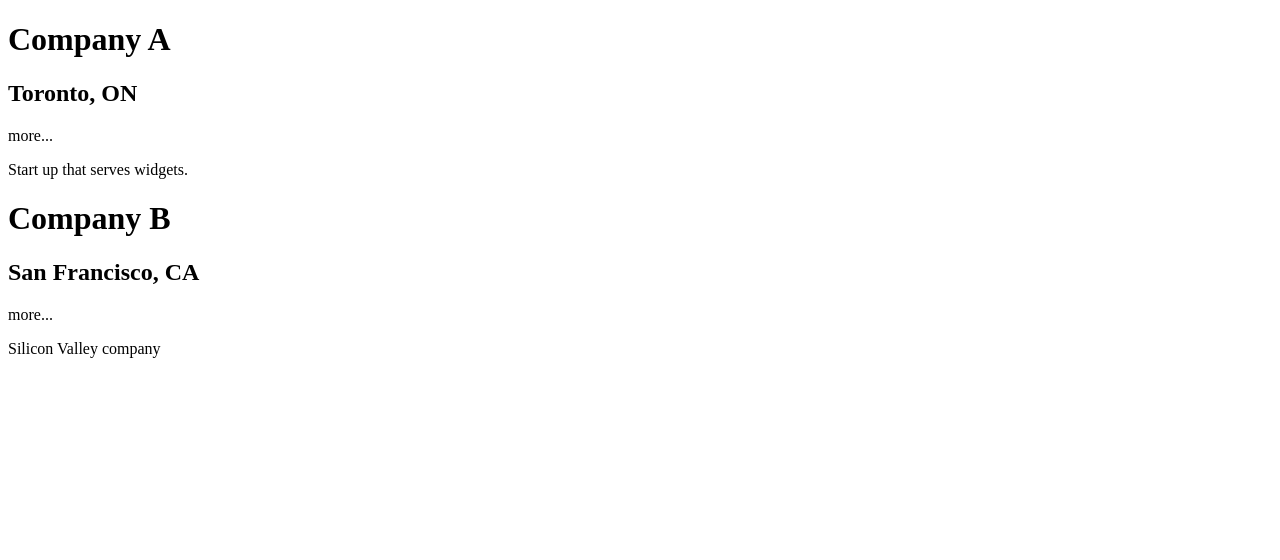
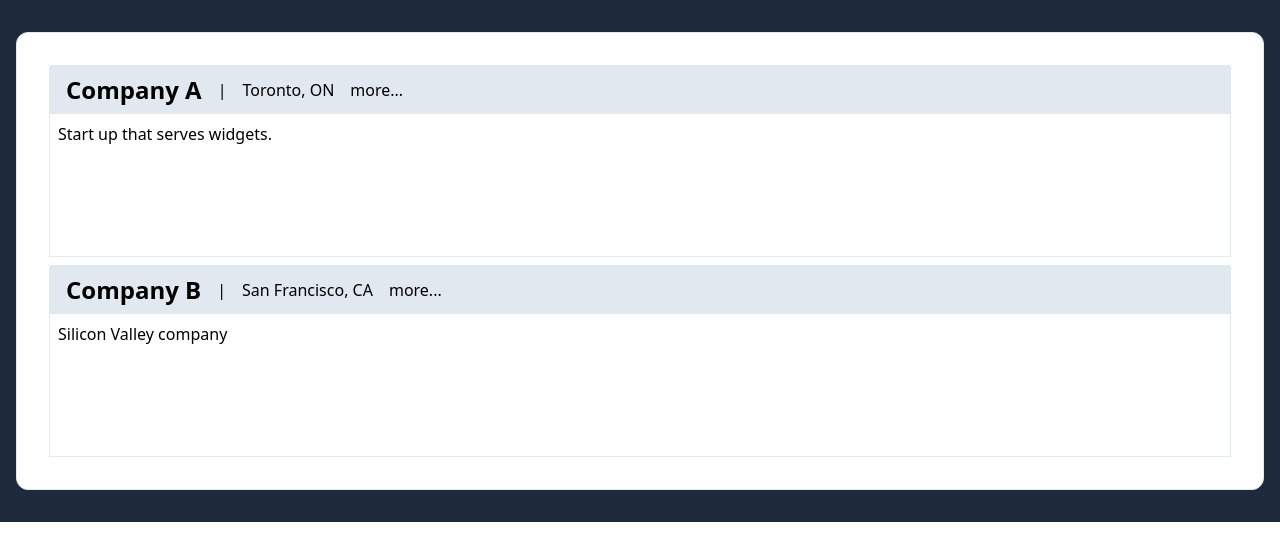
Before and after one commit to thedavidtran/clearbridge, a React (Create React App) app in the folder client/: page / in a window 1280 px wide. Shown: the top 560 px of the page. Built offline with nearby package versions, Linux system fonts and the light colour scheme.

Commit message:
Apply basic css

```diff
--- a/client/src/App.js
+++ b/client/src/App.js
@@ -4,7 +4,7 @@ import Company from "./pages/Company/Company";
 
 const App = () => {
   return (
-    <div className="App">
+    <div className="bg-slate-800 p-4 h-max">
       <BrowserRouter>
         <Routes>
           <Route path="/" element={<Company />} />
--- a/client/src/components/ui/Tile.js
+++ b/client/src/components/ui/Tile.js
@@ -10,13 +10,16 @@
  */
 const Tile = ({ caption, subCaption, description }) => {
   return (
-    <div>
-      <div>
-        <h1>{caption}</h1>
+    <div className="border border-slate-200 border-1 h-48">
+      <div className="h-12 p-2 bg-slate-200 flex items-center space-x-4">
+        <h1 className="text-2xl font-bold ml-2">{caption}</h1>
+        <p>|</p>
         <h2>{subCaption}</h2>
-        <div>more...</div>
+        <div className="float-right">more...</div>
       </div>
-      <p>{description}</p>
+      <div className="p-2 h-24 min-h-full">
+        <p>{description}</p>
+      </div>
     </div>
   );
 };
--- a/client/src/index.css
+++ b/client/src/index.css
@@ -0,0 +1,3 @@
+@tailwind base;
+@tailwind components;
+@tailwind utilities;
--- a/client/src/pages/Company/Company.js
+++ b/client/src/pages/Company/Company.js
@@ -16,7 +16,11 @@ const mockData = [
 ];
 
 const Company = () => {
-  return <CompanyList companies={mockData} />;
+  return (
+    <div className="container mx-auto bg-white rounded-xl border p-8 m-4">
+      <CompanyList companies={mockData} />
+    </div>
+  );
 };
 
 export default Company;
--- a/client/src/pages/Company/CompanyList.js
+++ b/client/src/pages/Company/CompanyList.js
@@ -9,7 +9,7 @@ import companyLib from "../../utils/company";
  */
 const CompanyList = ({ companies }) => {
   return (
-    <div>
+    <div className="grid grid-cols-1 gap-2">
       {companies.map((company) => (
         <CompanyTile
           key={company.id}
```
